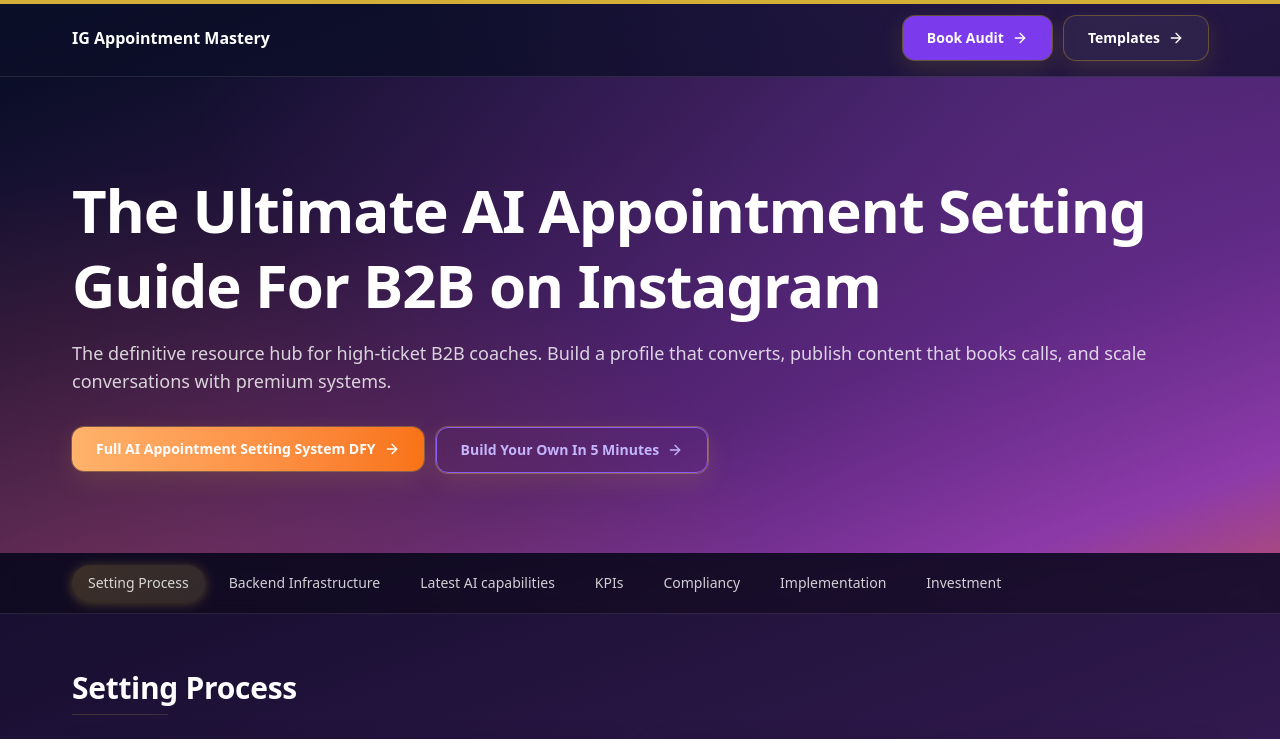
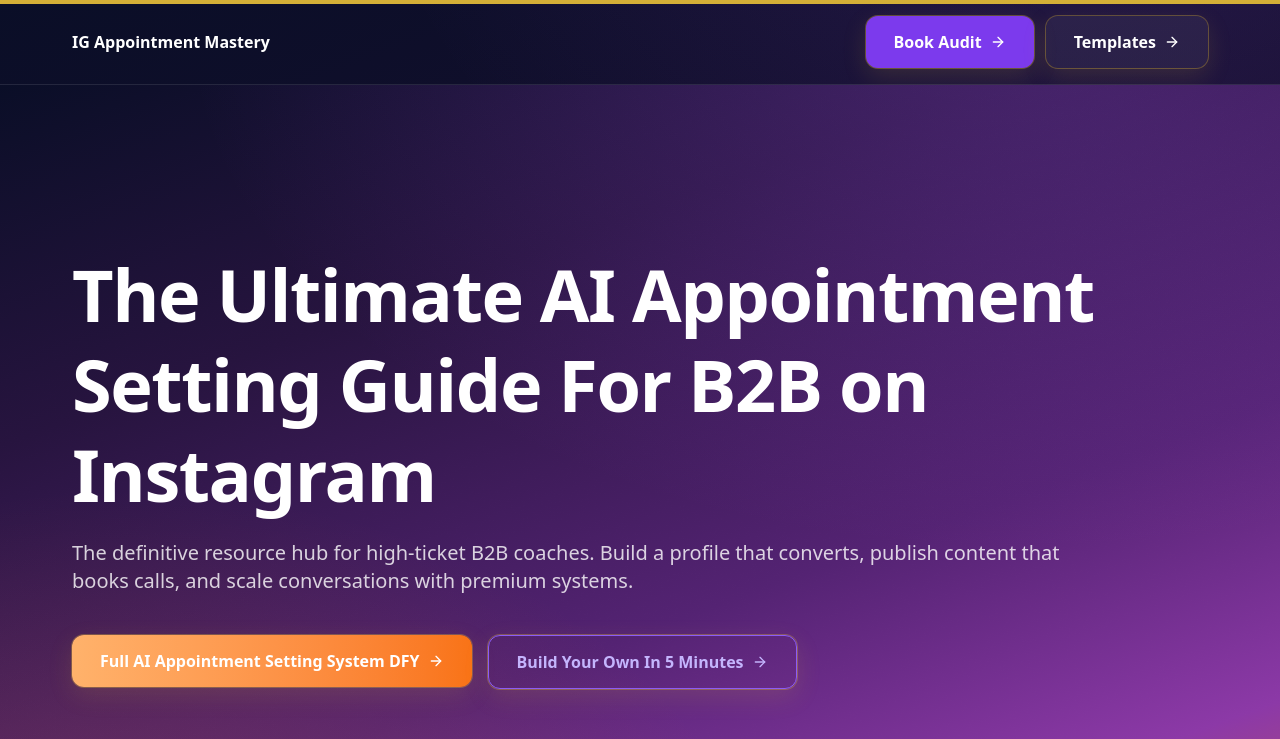
Before and after one commit to FixAIus/ultimate_Resource, a Next.js app: page / in a window 1280 px wide. Shown: the top 739 px of the page. Built offline with nearby package versions, Linux system fonts and the light colour scheme; no server answers.

Commit message:
feat(hero): increase hero height and typography; enlarge buttons for stronger first impression

```diff
--- a/src/components/sections/Hero.tsx
+++ b/src/components/sections/Hero.tsx
@@ -6,15 +6,15 @@ import { CheckCircle, CalendarCheck, BarChart3 } from "lucide-react";
 
 export function Hero() {
   return (
-    <section className="relative pt-24 pb-20 hero-gradient grain-overlay">
-      <div className="max-w-content mx-auto container-px">
+    <section className="relative hero-gradient grain-overlay min-h-[92vh] flex items-center pt-32 pb-24">
+      <div className="max-w-content mx-auto container-px w-full">
         <div className="grid lg:grid-cols-12 gap-8 items-center">
-          <div className="lg:col-span-12">
+          <div className="lg:col-span-12 max-w-5xl">
             <motion.h1
               initial={{ opacity: 0, y: 16 }}
               animate={{ opacity: 1, y: 0 }}
               transition={{ duration: 0.6 }}
-              className="text-4xl sm:text-5xl md:text-6xl leading-tight"
+              className="text-5xl sm:text-6xl md:text-7xl leading-tight"
             >
               The Ultimate AI Appointment Setting Guide For B2B on Instagram
             </motion.h1>
@@ -22,7 +22,7 @@ export function Hero() {
               initial={{ opacity: 0, y: 12 }}
               animate={{ opacity: 1, y: 0 }}
               transition={{ duration: 0.6, delay: 0.1 }}
-              className="mt-4 text-white/80 text-lg"
+              className="mt-5 text-white/80 text-xl"
             >
               The definitive resource hub for high-ticket B2B coaches. Build a profile that converts,
               publish content that books calls, and scale conversations with premium systems.
@@ -32,7 +32,7 @@ export function Hero() {
               initial={{ opacity: 0 }}
               animate={{ opacity: 1 }}
               transition={{ delay: 0.2 }}
-              className="mt-8 flex flex-col sm:flex-row gap-3"
+              className="mt-10 flex flex-col sm:flex-row gap-4"
             >
               <Button href="#book-audit" variant="primary">Full AI Appointment Setting System DFY</Button>
               <Button href="#tabs" variant="outline">Build Your Own In 5 Minutes</Button>
--- a/src/components/ui/Button.tsx
+++ b/src/components/ui/Button.tsx
@@ -14,7 +14,7 @@ type ButtonProps = PropsWithChildren<{
 }>;
 
 export function Button({ href, onClick, children, variant = "primary", className }: ButtonProps) {
-  const base = "inline-flex items-center justify-center gap-2 rounded-[var(--radius-md)] px-6 py-3 text-sm font-semibold transition-colors focus-ring";
+  const base = "inline-flex items-center justify-center gap-2 rounded-[var(--radius-md)] px-7 py-3.5 text-base font-semibold transition-colors focus-ring";
   const variants: Record<NonNullable<ButtonProps["variant"]>, string> = {
     // Orange gradient like screenshot (white text)
     primary: "text-white shadow-md bg-gradient-to-r from-[#FFB26B] to-[#F97316] hover:from-[#FFC082] hover:to-[#FB923C]",
```
